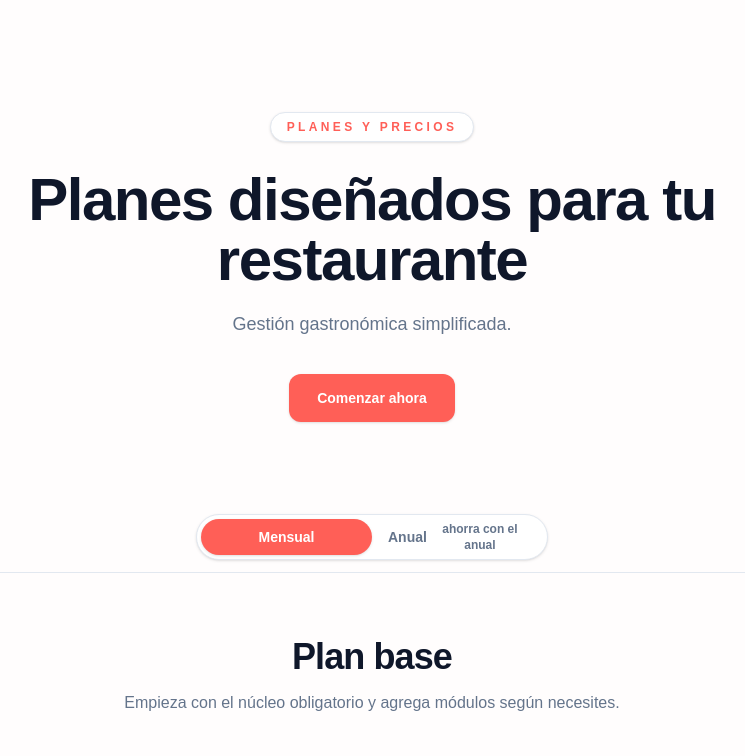
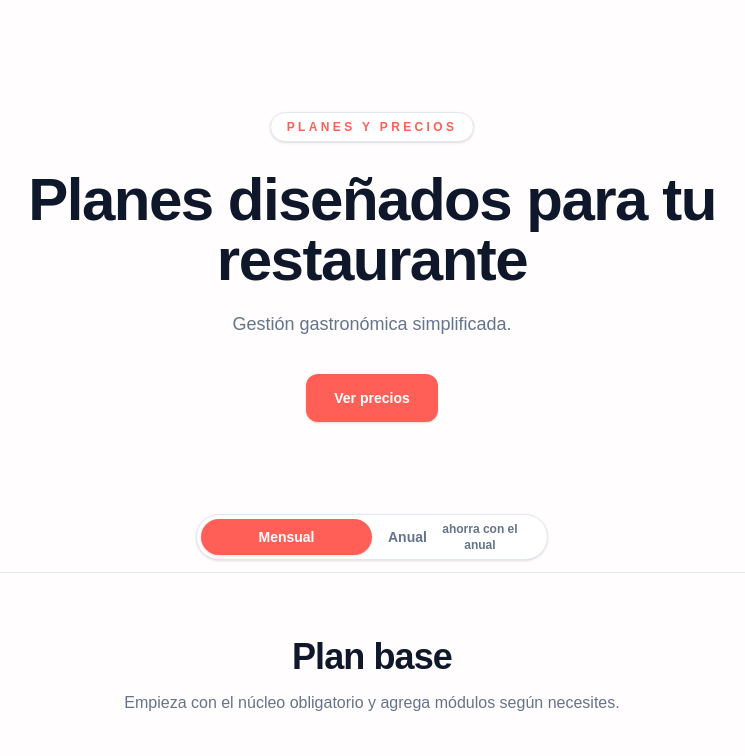
Before and after one commit to jesusdavidsalazarflores936-byte/landing-precios-saas, a Next.js app: page /gesrest in a window 1280 px wide. Shown: the top 756 px of the page, without its empty margins (268-1013 px from the left). Built offline with nearby package versions, Linux system fonts and the light colour scheme.

Commit message:
Correccion info hotel-hub

```diff
--- a/src/app/layout.tsx
+++ b/src/app/layout.tsx
@@ -24,7 +24,7 @@ export default function RootLayout({
   return (
     <html
       lang="es"
-      className={`${geistSans.variable} ${geistMono.variable} h-full antialiased`}
+      className={`${geistSans.variable} ${geistMono.variable} h-full scroll-smooth antialiased`}
     >
       <body className="min-h-full flex flex-col">{children}</body>
     </html>
--- a/src/components/pricing/PricingHero.tsx
+++ b/src/components/pricing/PricingHero.tsx
@@ -24,10 +24,10 @@ export function PricingHero({ config }: PricingHeroProps) {
 
         <div className="mt-9">
           <a
-            href={config.ctaPrimary.href}
+            href="#precios"
             className="inline-flex min-h-12 items-center justify-center rounded-xl bg-primary px-7 py-3 text-sm font-semibold text-primary-foreground shadow-sm transition hover:bg-primary/90 focus:outline-none focus-visible:ring-2 focus-visible:ring-primary focus-visible:ring-offset-2"
           >
-            {config.ctaPrimary.label}
+            Ver precios
           </a>
         </div>
       </Container>
--- a/src/config/products/hotelhub.ts
+++ b/src/config/products/hotelhub.ts
@@ -25,7 +25,7 @@ const config: ProductFullConfig = {
   hero: {
     headline: "Planes diseñados para tu hotel",
     subheadline: "Gestión hotelera simplificada y en tiempo real.",
-    ctaPrimary: { label: "Comenzar ", href: "#precios", variant: "primary" },
+    ctaPrimary: { label: "Ver Precios ", href: "#precios", variant: "primary" },
     ctaSecondary: { label: "Solicitar demo", href: "/contacto?producto=hotelhub", variant: "outline" },
   },
 
```
